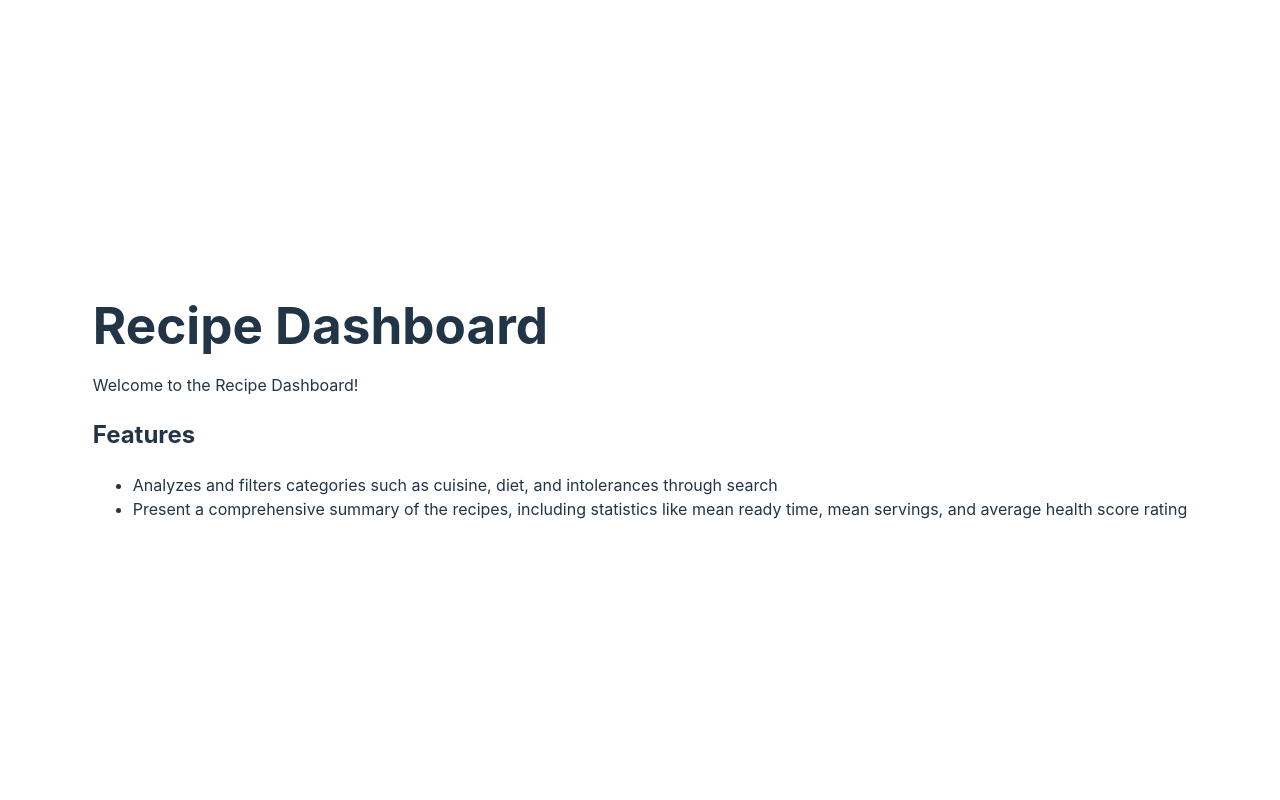
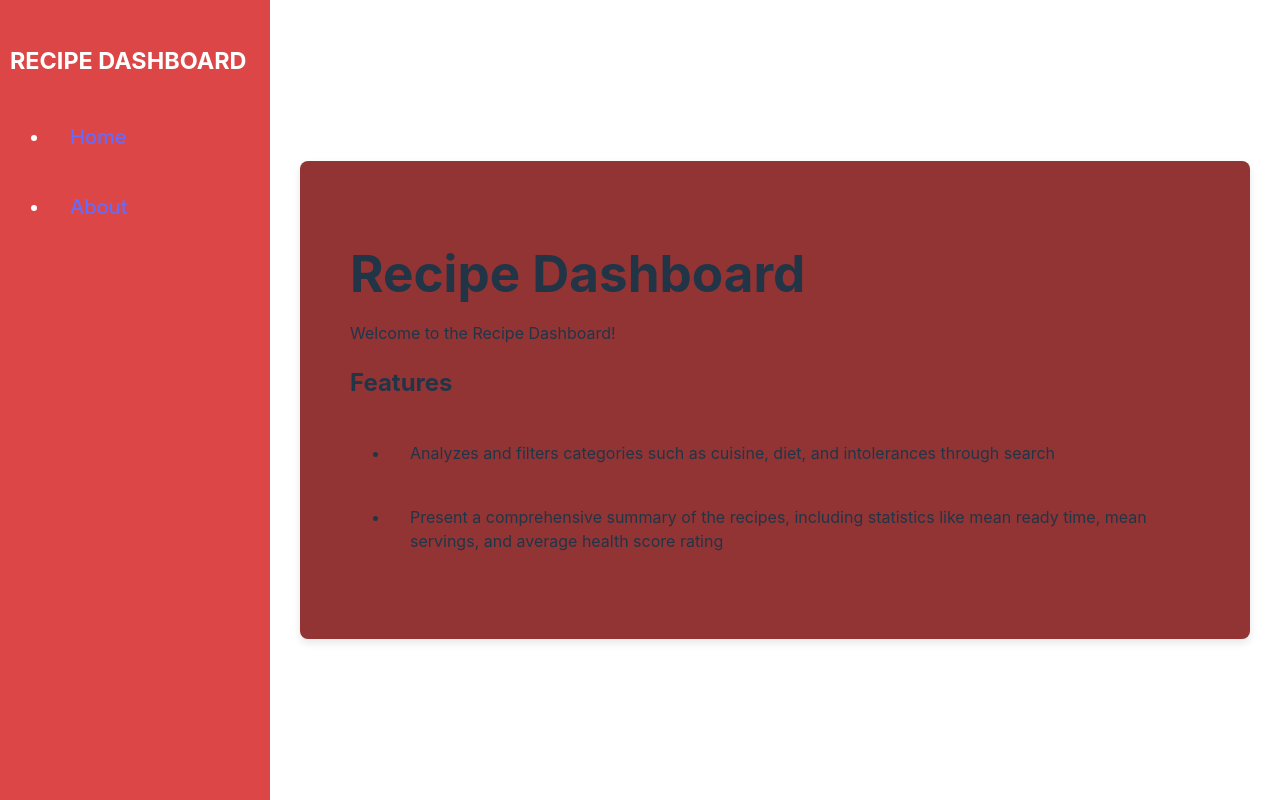
Before and after one commit to Llynoirx/recipe-dashboard-view, a React (Vite) app: page /about in a window 1280 px wide. Built offline with nearby package versions, Linux system fonts and the light colour scheme.

Commit message:
fix about css

```diff
--- /dev/null
+++ b/routes/About.css
@@ -0,0 +1,8 @@
+.about-container {
+    padding: 50px;
+    background-color: #923434;
+    border-radius: 8px;
+    box-shadow: 0 4px 8px rgba(0, 0, 0, 0.1);
+    margin-left: 300px;
+    margin-right: 30px;
+}
--- a/routes/About.jsx
+++ b/routes/About.jsx
@@ -1,12 +1,14 @@
 import React from 'react';
+import Sidebar from '../src/Components/Sidebar';
+import './About.css';
 
 const About = () => {
   return (
+    <div>
+        <div><Sidebar/></div>
         <div className="about-container">
             <h1>Recipe Dashboard</h1>
-      <p>
-        Welcome to the Recipe Dashboard!
-      </p>
+            <p> Welcome to the Recipe Dashboard! </p>
             <h2>Features</h2>
             <ul>
                 <li> Analyzes and filters categories such as cuisine, diet, and
@@ -15,6 +17,8 @@ const About = () => {
                     mean ready time, mean servings, and average health score rating</li>
             </ul>
         </div>
+    </div>
+
   );
 };
 
--- a/src/App.jsx
+++ b/src/App.jsx
@@ -69,8 +69,7 @@ function App() {
 
   return (
     <div>
-        <h1>HELLO</h1>
-        {/* <div><Sidebar/></div>
+        <div><Sidebar/></div>
         <div className="app-container">
         <h1>Recipe List</h1>
             <SearchBar handleSearch={handleSearch} />
@@ -79,7 +78,7 @@ function App() {
             <Stats data={data} hasSearched={search && !loading}  />
             <RecipeList data={data} hasSearched={search && !loading} />
             </> : <p>API key is not defined</p>}
-        </div> */}
+        </div>
     </div>
 );
 }
--- /dev/null
+++ b/src/Components/Sidebar.css
@@ -0,0 +1,26 @@
+.sidebar {
+    height: 100%;
+    width: 250px;
+    position: fixed;
+    top: 0;
+    left: 0;
+    background-color: rgba(212, 25, 25, 0.804);
+    padding-top: 20px;
+    padding-left: 10px;
+    padding-right: 10px;
+    padding-bottom: 10px;
+    color: white;
+    font-size: 20px;
+}
+
+li {
+    padding: 20px;
+}
+
+
+a {
+    color:white;
+}
+a:hover {
+    color:green;
+}
--- a/src/Components/Sidebar.jsx
+++ b/src/Components/Sidebar.jsx
@@ -1,9 +1,10 @@
 import { Link } from 'react-router-dom';
+import './Sidebar.css';
 
 const Sidebar = () => {
     return (
         <div className="sidebar">
-        <h1>Recipe Genius</h1>
+        <h3>RECIPE DASHBOARD</h3>
         <ul>
             <li><Link to="/">Home</Link></li>
             <li><Link to="/about">About</Link></li>
```
Lines whose indentation alone changed are shown as unchanged.
